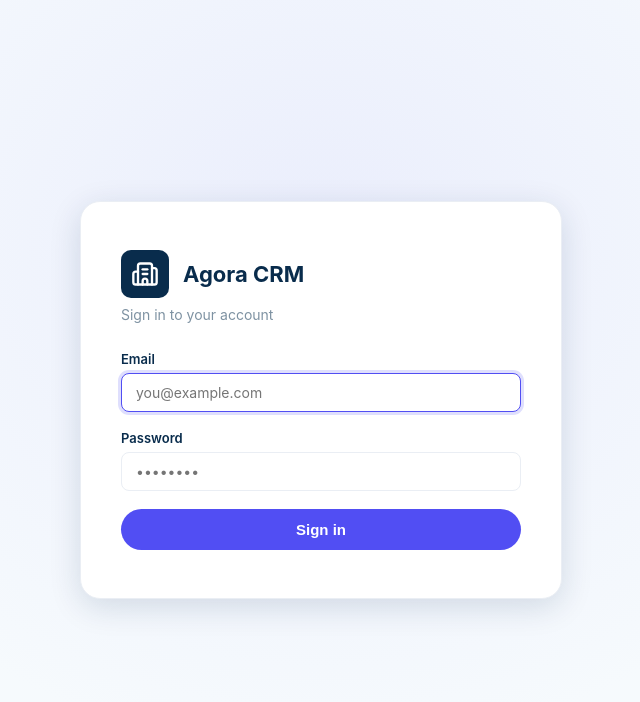
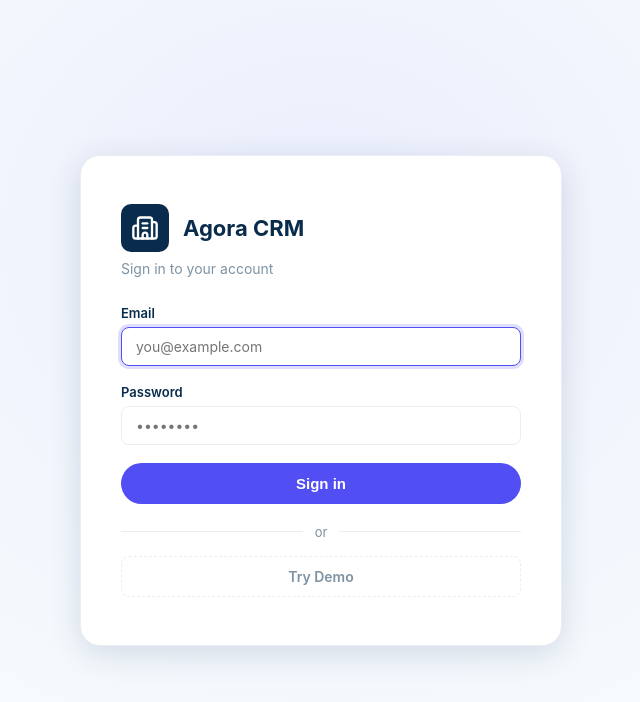
Before and after one commit to AndradaAkki/Agora-ngo-crm, a React (Vite) app in the folder arcadia-crm/: page /login in a window 1280 px wide. Shown: the top 702 px of the page, without its empty margins (319-959 px from the left). Built offline with nearby package versions, Linux system fonts and the light colour scheme; no server answers.

Commit message:
added demo user

```diff
--- a/arcadia-crm/src/App.css
+++ b/arcadia-crm/src/App.css
@@ -969,6 +969,42 @@ input[type="checkbox"] {
 .login-forgot a { color: #526477; text-decoration: none; }
 .login-forgot a:hover { text-decoration: underline; }
 
+.login-demo-btn {
+  width: 100%;
+  padding: 11px;
+  border: 1.5px dashed var(--border-color);
+  border-radius: 8px;
+  background: transparent;
+  color: var(--text-light);
+  font-size: 14px;
+  font-weight: 600;
+  font-family: var(--font-main);
+  cursor: pointer;
+  transition: border-color 0.15s, color 0.15s, background 0.15s;
+}
+.login-demo-btn:hover:not(:disabled) {
+  border-color: var(--primary-blue);
+  color: var(--primary-blue);
+  background: var(--primary-glow);
+}
+.login-demo-btn:disabled { opacity: 0.55; cursor: not-allowed; }
+
+.demo-banner {
+  position: fixed;
+  top: 0;
+  left: 0;
+  width: 100%;
+  z-index: 9998;
+  background: #f5f0ff;
+  border-bottom: 1px solid #d4bfff;
+  color: #5b21b6;
+  text-align: center;
+  padding: 6px 12px;
+  font-size: 12px;
+  font-weight: 500;
+}
+body.demo-mode .dashboard-container { padding-top: 32px; }
+
 /* ─── Mobile Responsive (≤768px) ────────────────────────────────────────────
    Desktop layout is completely unaffected — these rules only fire on phones.
    TODO (security): revisit layout assumptions once A4 auth adds a login page.
--- a/arcadia-crm/src/App.jsx
+++ b/arcadia-crm/src/App.jsx
@@ -59,6 +59,14 @@ function App() {
 
   useInactivityLogout(currentUser, handleLogout);
 
+  useEffect(() => {
+    if (currentUser?.email === 'demo@arcadia.crm') {
+      document.body.classList.add('demo-mode');
+    } else {
+      document.body.classList.remove('demo-mode');
+    }
+  }, [currentUser]);
+
   const { isOnline, firms, hasMore, loadMoreFirms, handleAddFirm, handleUpdateFirm, handleDeleteFirm } = useAppLogic();
 
   return (
@@ -66,6 +74,11 @@ function App() {
       {!isOnline && (
         <div style={{ background: '#FE8084', color: 'white', textAlign: 'center', padding: '5px', fontSize: '12px', position: 'fixed', top: 0, width: '100%', zIndex: 9999 }}>
           You are currently offline. Working from local cache.
+        </div>
+      )}
+      {currentUser?.email === 'demo@arcadia.crm' && (
+        <div className="demo-banner">
+          Demo mode — browsing is enabled, modifications are disabled.
         </div>
       )}
       <Routes>
--- a/arcadia-crm/src/Login.jsx
+++ b/arcadia-crm/src/Login.jsx
@@ -4,7 +4,7 @@ import { useLoginLogic } from './useLoginLogic';
 import './App.css';
 
 function Login({ onLogin }) {
-  const { email, setEmail, password, setPassword, error, loading, handleSubmit } = useLoginLogic({ onLogin });
+  const { email, setEmail, password, setPassword, error, loading, demoLoading, handleSubmit, handleDemoLogin } = useLoginLogic({ onLogin });
 
   return (
     <div className="login-page">
@@ -46,10 +46,20 @@ function Login({ onLogin }) {
 
           {error && <p className="login-error">{error}</p>}
 
-          <button type="submit" className="btn-primary login-btn" disabled={loading}>
+          <button type="submit" className="btn-primary login-btn" disabled={loading || demoLoading}>
             {loading ? 'Signing in…' : 'Sign in'}
           </button>
         </form>
+
+        <div className="login-divider">or</div>
+
+        <button
+          className="login-demo-btn"
+          onClick={handleDemoLogin}
+          disabled={loading || demoLoading}
+        >
+          {demoLoading ? 'Loading demo…' : 'Try Demo'}
+        </button>
 
       </div>
     </div>
--- a/arcadia-crm/src/useLoginLogic.js
+++ b/arcadia-crm/src/useLoginLogic.js
@@ -12,6 +12,9 @@ const LOGIN = gql`
   }
 `;
 
+const DEMO_EMAIL = 'demo@arcadia.crm';
+const DEMO_PASSWORD = 'demo123';
+
 export function useLoginLogic({ onLogin }) {
   const navigate = useNavigate();
   const [email, setEmail] = useState('');
@@ -20,24 +23,42 @@ export function useLoginLogic({ onLogin }) {
 
   const [loginMutation, { loading }] = useMutation(LOGIN);
 
+  const doLogin = async (loginEmail, loginPassword) => {
+    const { data } = await loginMutation({ variables: { email: loginEmail, password: loginPassword } });
+    if (!data.login) return false;
+    const { token, user } = data.login;
+    localStorage.setItem('arcadia_token', token);
+    localStorage.setItem('arcadia_user', JSON.stringify(user));
+    onLogin(user);
+    return user;
+  };
+
   const handleSubmit = async (e) => {
     e.preventDefault();
     setError('');
     try {
-      const { data } = await loginMutation({ variables: { email, password } });
-      if (!data.login) {
-        setError('Invalid email or password.');
-        return;
-      }
-      const { token, user } = data.login;
-      localStorage.setItem('arcadia_token', token);
-      localStorage.setItem('arcadia_user', JSON.stringify(user));
-      onLogin(user);
+      const user = await doLogin(email, password);
+      if (!user) { setError('Invalid email or password.'); return; }
       navigate(user.role === 'Externe CD' ? '/firms' : '/dashboard');
     } catch {
       setError('Login failed. Please try again.');
     }
   };
 
-  return { email, setEmail, password, setPassword, error, loading, handleSubmit };
+  const [demoLoading, setDemoLoading] = useState(false);
+  const handleDemoLogin = async () => {
+    setError('');
+    setDemoLoading(true);
+    try {
+      const user = await doLogin(DEMO_EMAIL, DEMO_PASSWORD);
+      if (!user) { setError('Demo account unavailable.'); return; }
+      navigate('/dashboard');
+    } catch {
+      setError('Demo login failed. Please try again.');
+    } finally {
+      setDemoLoading(false);
+    }
+  };
+
+  return { email, setEmail, password, setPassword, error, loading, demoLoading, handleSubmit, handleDemoLogin };
 }
```
Also changed, not shown: 2 other files (tests, documents, lock files or other folders).
